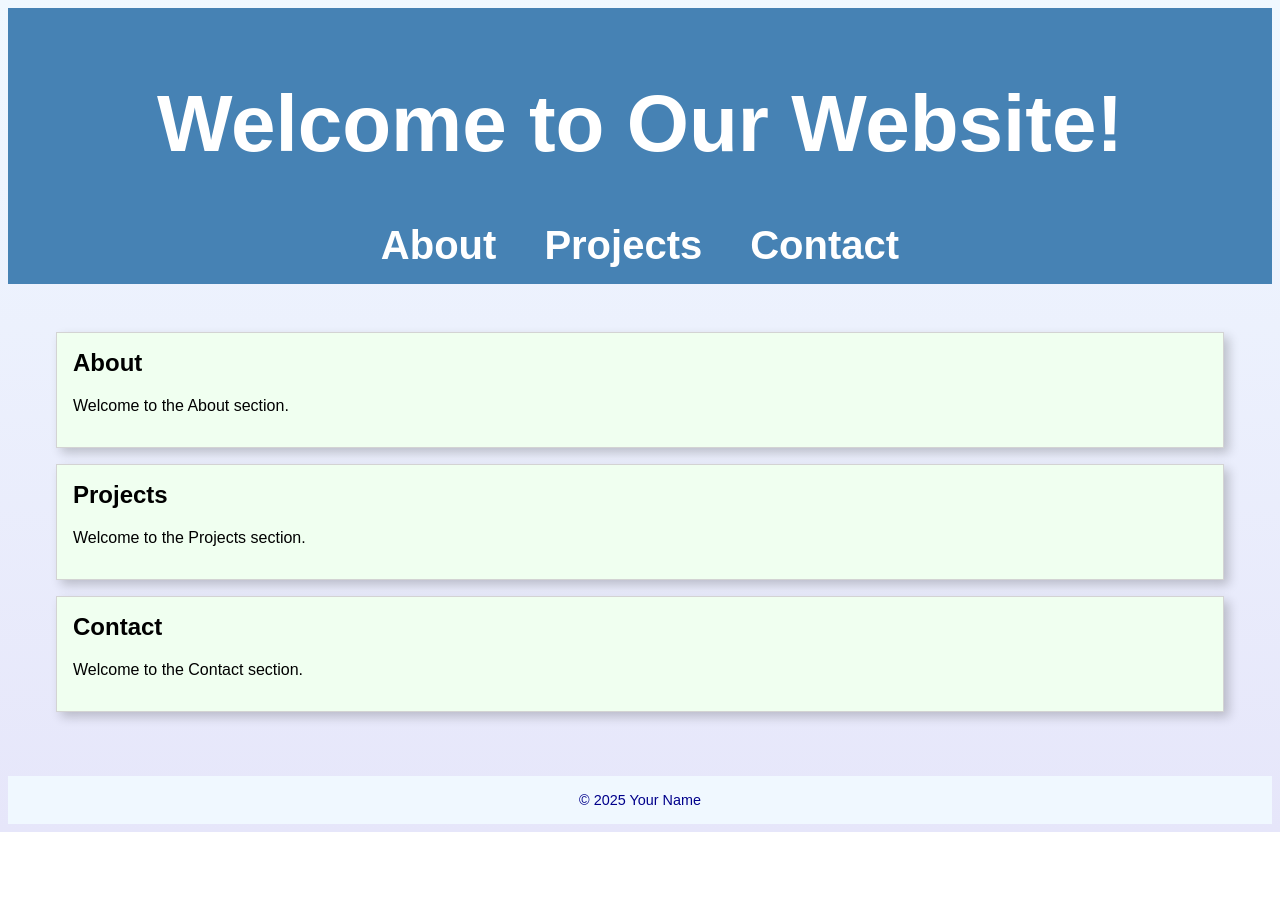
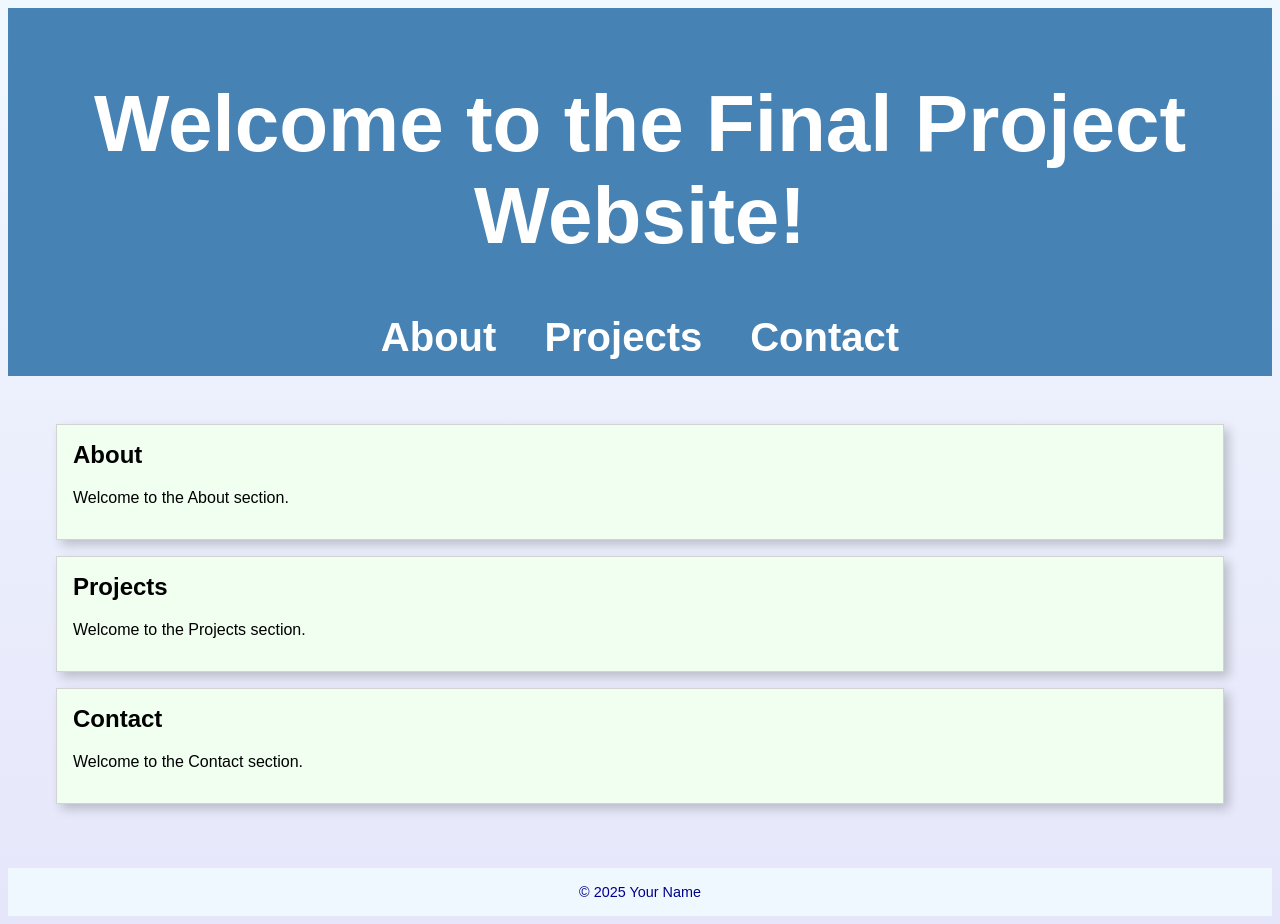
Before and after one commit to ambermartin25/final, a plain HTML site: page index.html in a window 1280 px wide. Before the commit the page ends 832 px from the top, so only its background shows below. Drawn offline with Linux system fonts and the light colour scheme.

Commit message:
Update index.html

```diff
--- a/index.html
+++ b/index.html
@@ -6,7 +6,7 @@
 <title>Example Webpage</title>
 <link rel="stylesheet" href="styles.css">
  </head>
-<body> <header> <h1>Welcome to Our Website!</h1>
+<body> <header> <h1>Welcome to the Final Project Website!</h1>
 <ul> <li><a href="#about">About</a></li>
 <li><a href="#projects">Projects</a></li>
 <li><a href="#contact">Contact</a></li> </ul> </header>
```
